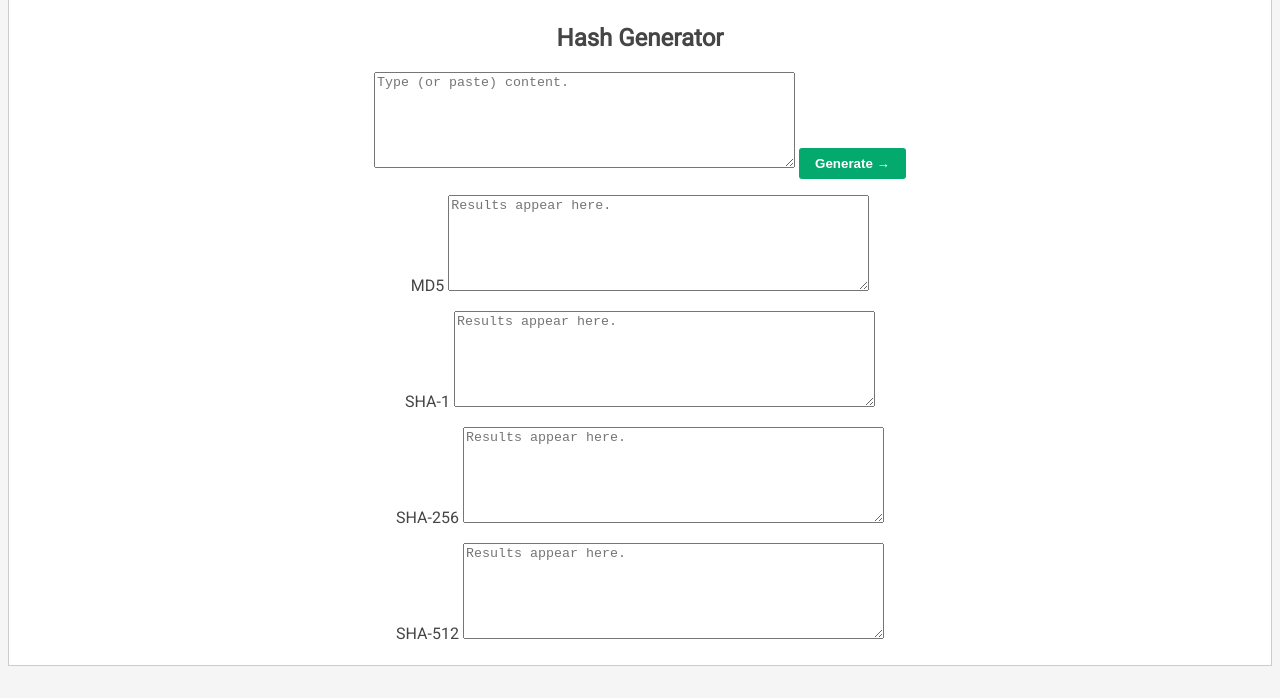
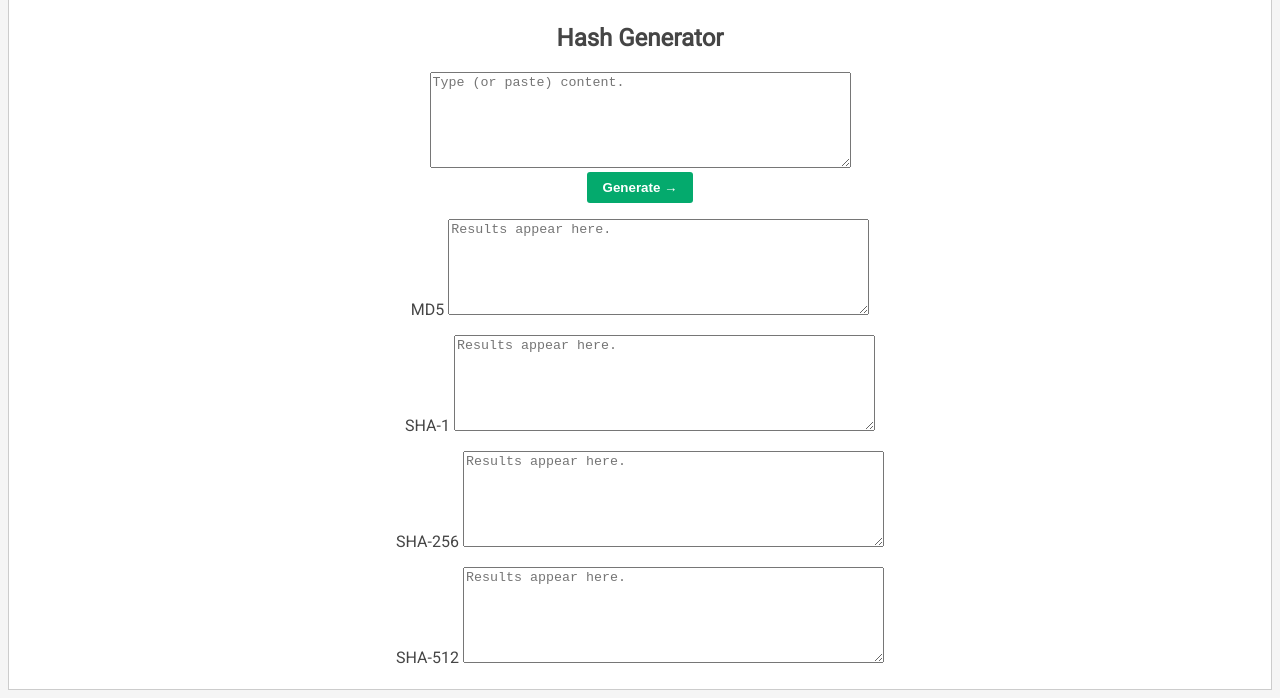
Before and after one commit to vineetvdubey/utility-apps-ui, a website: page apps/encoders-decoders/index.html in a window 1280 px wide. Both pictures are taken after a click on the button "Hash Generator". Shown: the part 159-857 px from the top of the page. Before the commit the page ends 833 px from the top, so only its background shows below. Drawn offline with nearby package versions, Linux system fonts and the light colour scheme.

Commit message:
improved alignment

```diff
--- a/apps/encoders-decoders/index.html
+++ b/apps/encoders-decoders/index.html
@@ -83,8 +83,8 @@
         <h2>Hash Generator</h2>
         <label for="hash-source"></label>
         <textarea id="hash-source" cols="50" rows="6" placeholder="Type (or paste) content."></textarea>
-        <input id="hash-generator" type="button" value="Generate &rarr;" class="btn">
       </div>
+      <div><input id="hash-generator" type="button" value="Generate &rarr;" class="btn"></div>
       <div>
         <p>
           <label for="md5">MD5</label>
```
